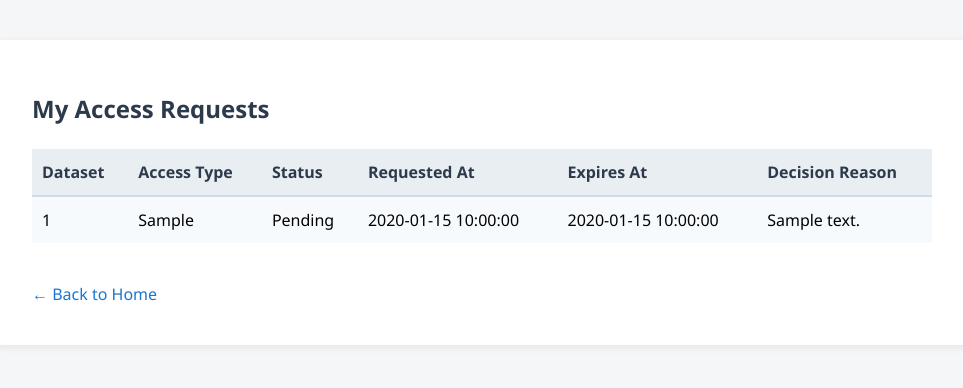
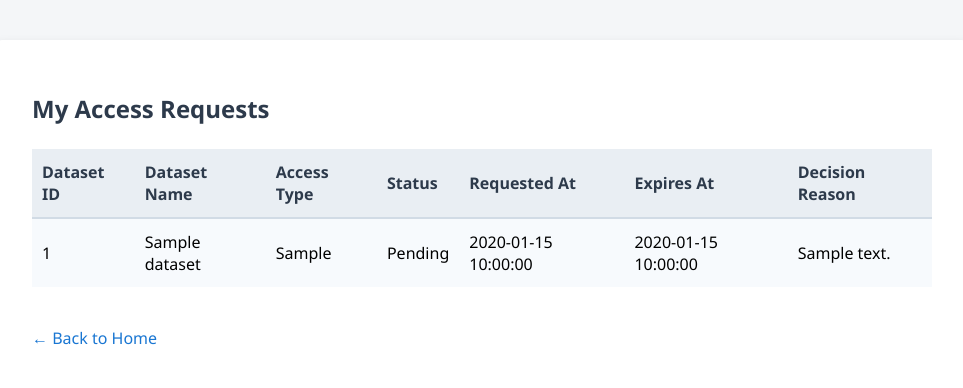
Before and after one commit to JackBall1996/flask_access_portal, a Flask app: page /my_requests in a window 1280 px wide. Shown: the top 388 px of the page, without its empty margins (158-1121 px from the left). Run offline with Flask 3, Linux system fonts and the light colour scheme; a user stored in the database is signed in; tables that the repository leaves empty hold one stand-in row (values such as "Sample post").

Commit message:
feat: add dataset name to 'my_access_requests' page

```diff
--- a/app/routes.py
+++ b/app/routes.py
@@ -62,7 +62,14 @@ def request_access():
 @app.route('/my_requests')
 @login_required
 def my_requests():
-    requests = AccessRequest.query.filter_by(user_id=current_user.id).all()
+    requests = (
+        AccessRequest.query
+        .filter_by(user_id=current_user.id)
+        .join(Dataset, AccessRequest.dataset_id == Dataset.id)
+        .add_entity(Dataset)
+        .all()
+    )
+    # requests is now a list of tuples: (AccessRequest, Dataset)
     return render_template('my_requests.html', requests=requests)
 
 
--- a/app/templates/my_requests.html
+++ b/app/templates/my_requests.html
@@ -21,16 +21,18 @@
         <h2>My Access Requests</h2>
         <table>
             <tr>
-                <th>Dataset</th>
+                <th>Dataset ID</th>
+                <th>Dataset Name</th>
                 <th>Access Type</th>
                 <th>Status</th>
                 <th>Requested At</th>
                 <th>Expires At</th>
                 <th>Decision Reason</th>
             </tr>
-            {% for req in requests %}
+            {% for req, dataset in requests %}
             <tr>
-                <td>{{ req.dataset_id }}</td>
+                <td>{{ dataset.id }}</td>
+                <td>{{ dataset.name }}</td>
                 <td>{{ req.access_type }}</td>
                 <td>{{ req.status }}</td>
                 <td>{{ req.requested_at }}</td>
```
